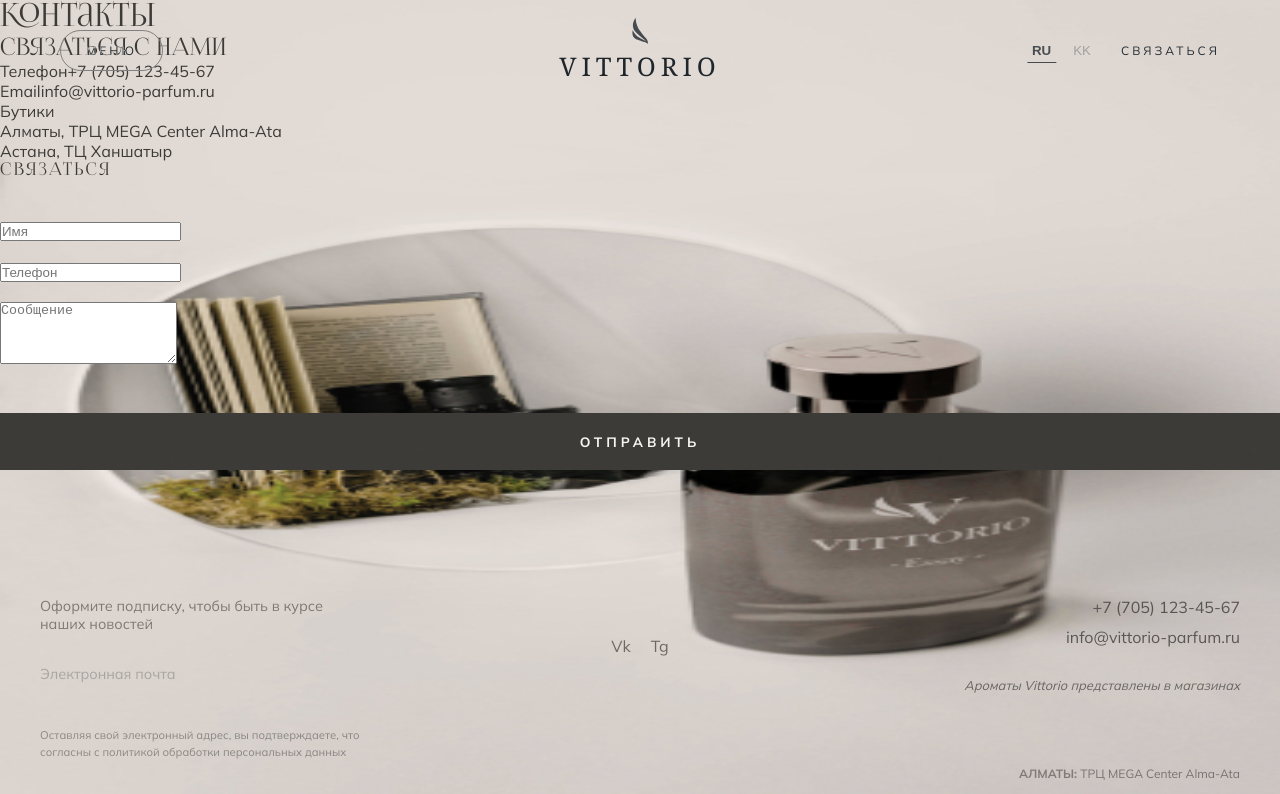
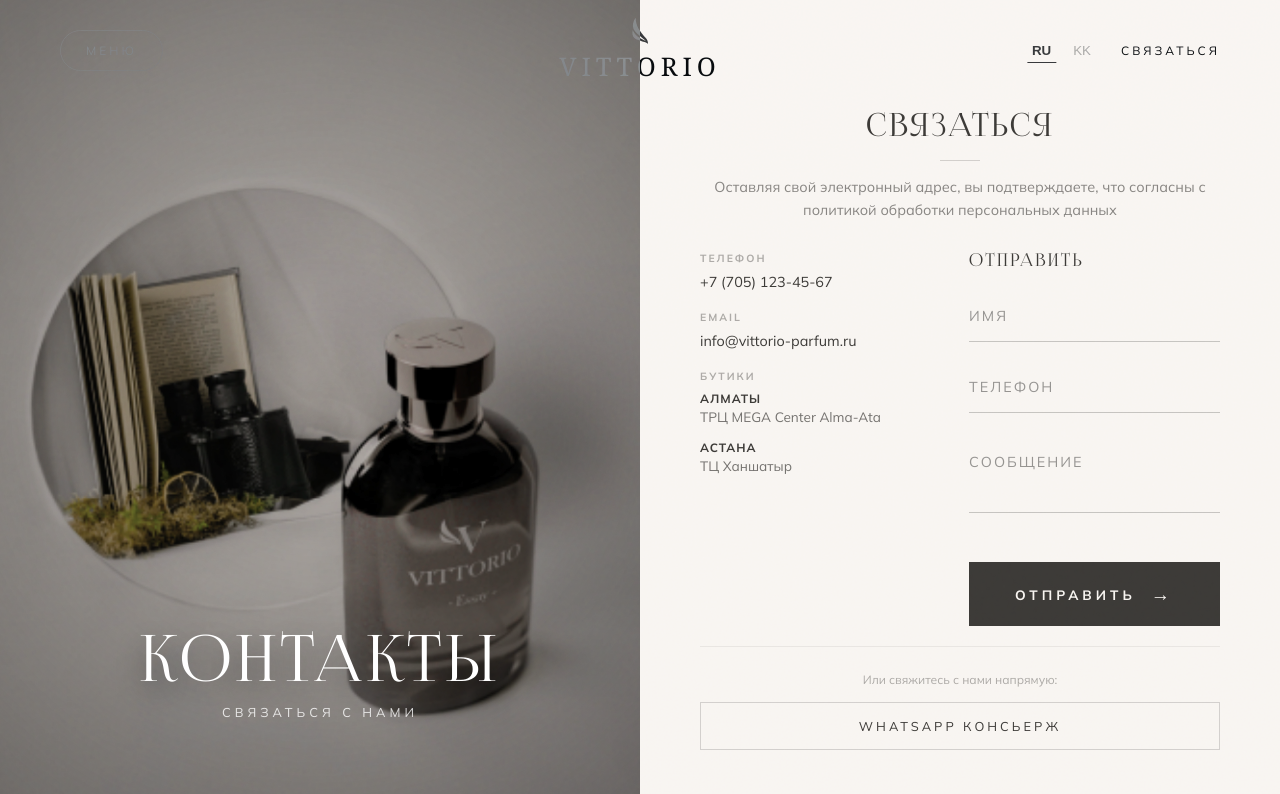
Before and after one commit to Kennekx1/www, a Next.js app: page /contacts in a window 1280 px wide. Shown: the top 794 px of the page. Built offline with nearby package versions, Linux system fonts and the light colour scheme.

Commit message:
fix(Contacts): restore original premium split-screen layout

```diff
--- a/src/app/contacts/ContactsClient.tsx
+++ b/src/app/contacts/ContactsClient.tsx
@@ -10,66 +10,98 @@
     const { t } = useLanguage();
 
     return (
-        <main className={styles.contactsPage}>
-            <div className={styles.hero}>
+        <main className={styles.splitLayout}>
+            {/* Left Side: Parallax Image */}
+            <div className={styles.imagePanel}>
                 <Image
                     src="/assets/original/images/products/essay.jpg"
-                    alt="Contacts"
+                    alt="Vittorio Parfum Environment"
                     fill
                     priority
-                    className={styles.heroImg}
+                    className={styles.bgImage}
+                    sizes="(max-width: 1024px) 100vw, 50vw"
                 />
-                <div className={styles.overlay}></div>
-                <div className={styles.content}>
+                <div className={styles.imageOverlay}></div>
+                <div className={styles.imageContent}>
                     <Reveal direction="up">
-                        <h1 className={styles.title}>{t('nav.contacts')}</h1>
+                        <h1 className={styles.mainTitle}>{t('nav.contacts')}</h1>
+                        <p className={styles.subtitle}>{t('footer.contactUs')}</p>
                     </Reveal>
                 </div>
             </div>
 
-            <div className={styles.container}>
-                <div className={styles.grid}>
-                    <div className={styles.info}>
-                        <Reveal direction="up">
-                            <h2 className={styles.heading}>{t('footer.contactUs')}</h2>
-                            <div className={styles.item}>
-                                <span>{t('common.phone')}</span>
+            {/* Right Side: Content & Form */}
+            <div className={styles.contentPanel}>
+                <div className={styles.innerContent}>
+                    <div className={styles.header}>
+                        <Reveal>
+                            <h2>{t('nav.connect')}</h2>
+                            <div className={styles.divider}></div>
+                            <p className={styles.description}>
+                                {t('footer.subscribeConsent')}
+                            </p>
+                        </Reveal>
+                    </div>
+
+                    <div className={styles.mainArea}>
+                        {/* Contact Details */}
+                        <div className={styles.contactDetails}>
+                            <Reveal direction="up" delay={0.1}>
+                                <div className={styles.detailItem}>
+                                    <span className={styles.label}>{t('common.phone')}</span>
                                     <a href="tel:+77051234567">+7 (705) 123-45-67</a>
                                 </div>
-                            <div className={styles.item}>
-                                <span>Email</span>
+                                <div className={styles.detailItem}>
+                                    <span className={styles.label}>Email</span>
                                     <a href="mailto:info@vittorio-parfum.ru">info@vittorio-parfum.ru</a>
                                 </div>
-                            <div className={styles.item}>
-                                <span>{t('nav.shops')}</span>
-                                <p>Алматы, ТРЦ MEGA Center Alma-Ata</p>
-                                <p>Астана, ТЦ Ханшатыр</p>
+                                <div className={styles.detailItem}>
+                                    <span className={styles.label}>{t('nav.shops')}</span>
+                                    <div className={styles.addresses}>
+                                        <div className={styles.city}>
+                                            <strong>АЛМАТЫ</strong>
+                                            <span>ТРЦ MEGA Center Alma-Ata</span>
+                                        </div>
+                                        <div className={styles.city}>
+                                            <strong>АСТАНА</strong>
+                                            <span>ТЦ Ханшатыр</span>
+                                        </div>
+                                    </div>
                                 </div>
                             </Reveal>
                         </div>
 
+                        {/* Contact Form */}
                         <div className={styles.formSection}>
                             <Reveal direction="up" delay={0.2}>
+                                <h3>{product ? `${t('common.order')}: ${product}` : t('common.send')}</h3>
                                 <form className={styles.form} action="/thanks" method="GET">
-                                <h3 className={styles.formTitle}>
-                                    {product ? `${t('common.order')}: ${product}` : t('nav.connect')}
-                                </h3>
-                                <div className={styles.formGroup}>
+                                    <div className={styles.inputGroup}>
                                         <input type="text" placeholder={t('common.name')} required name="name" />
                                     </div>
-                                <div className={styles.formGroup}>
+                                    <div className={styles.inputGroup}>
                                         <input type="tel" placeholder={t('common.phone')} required name="phone" />
                                     </div>
-                                <div className={styles.formGroup}>
-                                    <textarea placeholder={t('common.message')} rows={4} name="message"></textarea>
+                                    <div className={styles.inputGroup}>
+                                        <textarea placeholder={t('common.message')} name="message"></textarea>
                                     </div>
                                     <button type="submit" className={styles.submitBtn}>
-                                    {t('common.send')}
+                                        {t('common.send')} <span>→</span>
                                     </button>
                                 </form>
                             </Reveal>
                         </div>
                     </div>
+
+                    <Reveal direction="up" delay={0.4}>
+                        <div className={styles.concierge}>
+                            <p className={styles.conciergeText}>Или свяжитесь с нами напрямую:</p>
+                            <a href="https://wa.me/77051234567" target="_blank" rel="noopener noreferrer" className={styles.whatsappBtn}>
+                                WHATSAPP КОНСЬЕРЖ
+                            </a>
+                        </div>
+                    </Reveal>
+                </div>
             </div>
         </main>
     );
```
Lines whose indentation alone changed are shown as unchanged.
